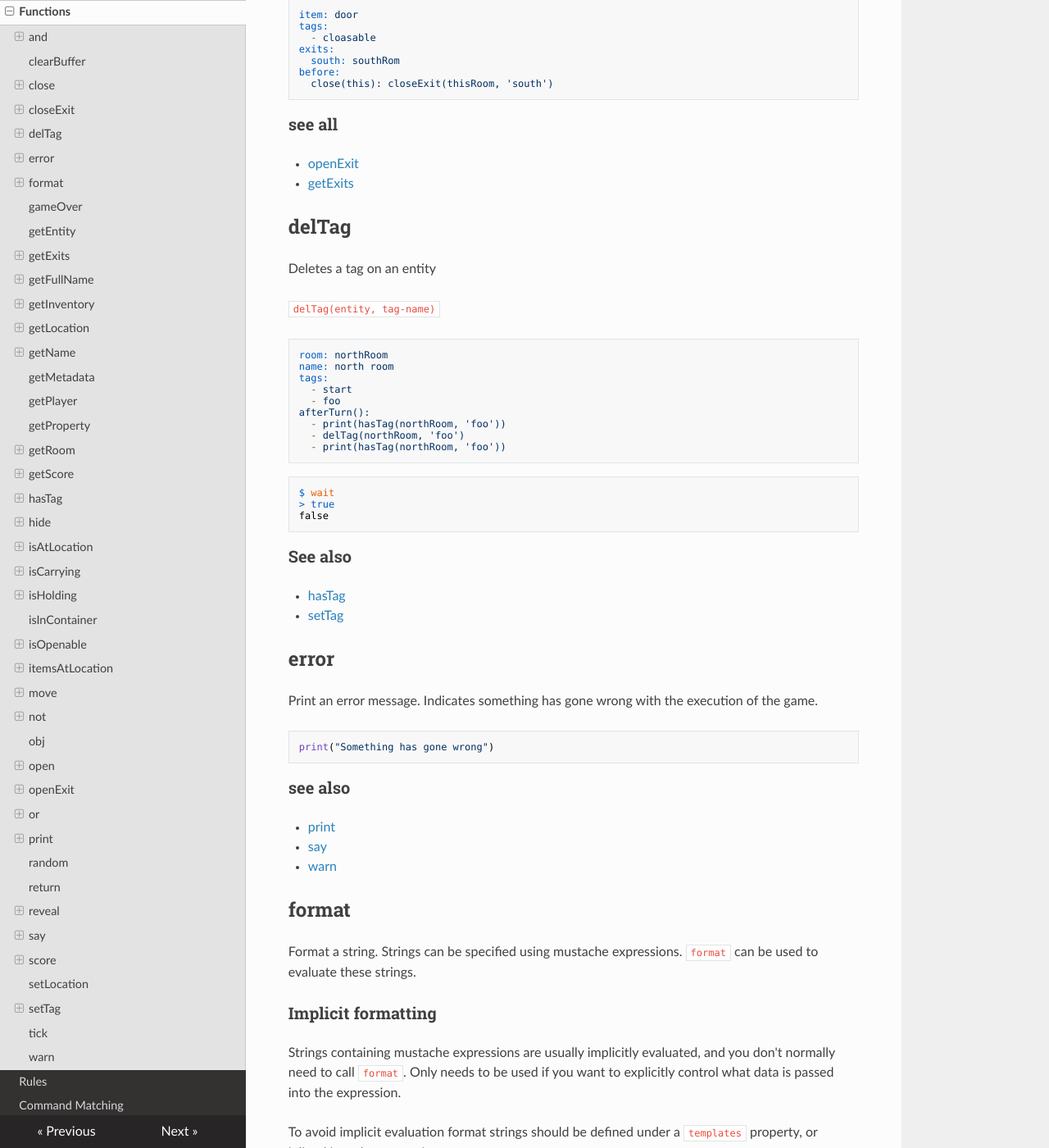
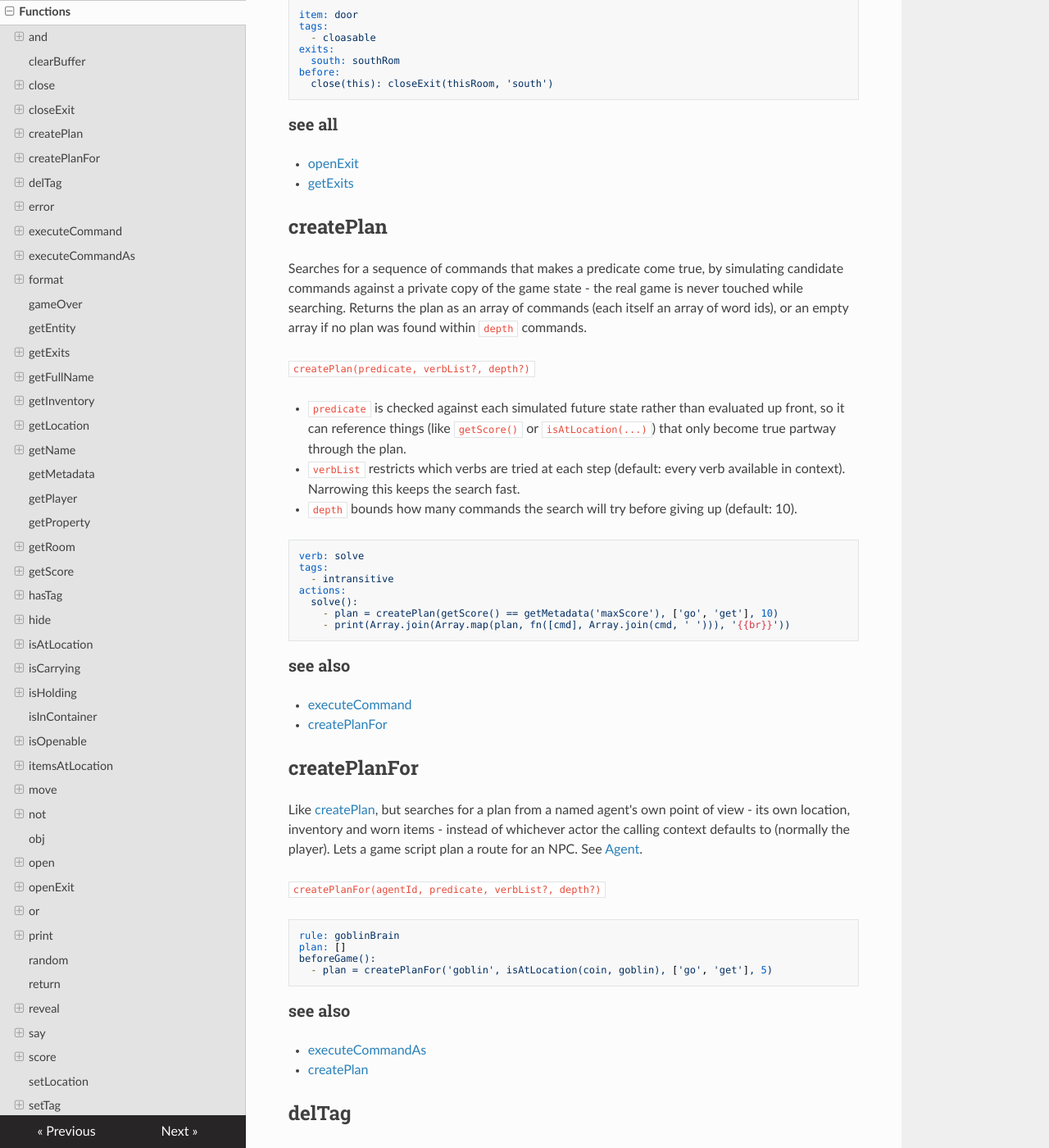
Before and after one commit to tomjefferys/tift, an MkDocs documentation site: the page built from docs/functions.md, in a window 1280 px wide and 1400 px high, scrolled down 1242 px. Shown: the whole window at 82% size. Built offline with MkDocs 1.6.1, drawn with Linux system fonts in a browser that asks for light colours; nearby versions of some CDN libraries; some of the changed text lies outside the part shown.

Commit message:
Add a worked NPC-agent example, and fix look leaking NPC inventory contents (Slice 4)
examples/GoblinThief is a new, minimal example (not touching CloakOfDarkness) where
an NPC plans a route to an item with createPlanFor and carries it out one step per
turn with executeCommandAs - the worked example the agent refactor was building
towards. It's wired into the root Makefile's examples/examples-test targets, and
deliberately skips the react-app dependency, reading stdlib/properties straight
from resources/.

Building it surfaced two real issues, both fixed here:

- A rule's afterTurn() must never call createPlan/createPlanFor directly: afterTurn
  is a global rule, so it also fires inside every command the planner simulates
  while searching (simulated commands run full turn-rule phases to model a real
  turn accurately) - so the rule kept invoking the planner inside its own search,
  recursing without bound. Fixed by planning the goblin's route once in
  beforeGame() and only ever stepping through the stored plan from afterTurn();
  documented in src/npc/controller.yaml since it's a non-obvious trap.

- look only excluded items carried by whoever was looking, not by other agents
  present in the same room, so a goblin's held coin still showed up in the room's
  item listing (complete with its raw "-INVENTORY" container id). Generalised via
  Locations.isCarried, with a regression test in enginetest.ts.

Also documents createPlan/createPlanFor/executeCommand/executeCommandAs and the
"agent" tag in docs/.

Co-Authored-By: Claude Sonnet 5 <noreply@anthropic.com>
Claude-Session: https://claude.ai/code/session_01RzktmwsuJ47j3SuWdNvpwm

````diff
--- a/docs/functions.md
+++ b/docs/functions.md
@@ -62,6 +62,47 @@ before:
 - [openExit](#openexit)
 - [getExits](#getExits)
 
+## createPlan
+
+Searches for a sequence of commands that makes a predicate come true, by simulating candidate commands against a private copy of the game state - the real game is never touched while searching. Returns the plan as an array of commands (each itself an array of word ids), or an empty array if no plan was found within `depth` commands.
+
+`createPlan(predicate, verbList?, depth?)`
+
+- `predicate` is checked against each simulated future state rather than evaluated up front, so it can reference things (like `getScore()` or `isAtLocation(...)`) that only become true partway through the plan.
+- `verbList` restricts which verbs are tried at each step (default: every verb available in context). Narrowing this keeps the search fast.
+- `depth` bounds how many commands the search will try before giving up (default: 10).
+
+```yaml
+verb: solve
+tags:
+  - intransitive
+actions:
+  solve():
+    - plan = createPlan(getScore() == getMetadata('maxScore'), ['go', 'get'], 10)
+    - print(Array.join(Array.map(plan, fn([cmd], Array.join(cmd, ' '))), '{{br}}'))
+```
+
+### see also
+- [executeCommand](#executeCommand)
+- [createPlanFor](#createPlanFor)
+
+## createPlanFor
+
+Like [createPlan](#createPlan), but searches for a plan from a named agent's own point of view - its own location, inventory and worn items - instead of whichever actor the calling context defaults to (normally the player). Lets a game script plan a route for an NPC. See [Agent](traits.md#agent).
+
+`createPlanFor(agentId, predicate, verbList?, depth?)`
+
+```yaml
+rule: goblinBrain
+plan: []
+beforeGame():
+  - plan = createPlanFor('goblin', isAtLocation(coin, goblin), ['go', 'get'], 5)
+```
+
+### see also
+- [executeCommandAs](#executeCommandAs)
+- [createPlan](#createPlan)
+
 ## delTag
 
 Deletes a tag on an entity
@@ -102,6 +143,37 @@ print("Something has gone wrong")
 - [print](#print)
 - [say](#say)
 - [warn](#warn)
+
+## executeCommand
+
+Runs a fully formed command (a list of word ids, eg from a plan found by [createPlan](#createPlan)) against the current context, the same way a player's own turn would. Returns `true` if a matching action was found and executed, `false` if the command didn't match anything currently in scope.
+
+`executeCommand(command, full?)`
+
+`full` (default `false`) also runs the before-turn/after-turn rule phases around the command - use this when the command should behave exactly like a real turn; leave it off to just run the action itself.
+
+```yaml
+rule: grabber
+afterTurn(): executeCommand(['get', 'coin'])
+```
+
+### see also
+- [createPlan](#createPlan)
+- [executeCommandAs](#executeCommandAs)
+
+## executeCommandAs
+
+Like [executeCommand](#executeCommand), but resolves scope (location, inventory, worn items) from a named agent instead of whichever actor the calling context defaults to. Lets a game script make an NPC carry out a command on its own behalf. See [Agent](traits.md#agent).
+
+`executeCommandAs(agentId, command, full?)`
+
+```yaml
+executeCommandAs('goblin', ['go', 'east'])
+```
+
+### see also
+- [createPlanFor](#createPlanFor)
+- [executeCommand](#executeCommand)
 
 ## format
 Format a string. Strings can be specified using mustache expressions. `format` can be used to evaluate these strings.
--- /dev/null
+++ b/examples/GoblinThief/src/items/coin.yaml
@@ -0,0 +1,6 @@
+item: coin
+name: gold coin
+description: A single, gleaming gold coin.
+location: vault
+tags:
+  - carryable
--- /dev/null
+++ b/examples/GoblinThief/src/rooms/vault.yaml
@@ -0,0 +1,6 @@
+room: vault
+name: the vault
+description: >
+  A small vault at the end of the tunnel, empty but for whatever's lying on the floor.
+exits:
+  west: tunnel
````
Also changed, not shown: docs/traits.md (+28 -1 lines), examples/GoblinThief/src/game.yaml (added, +15 -0 lines), examples/GoblinThief/src/npc/controller.yaml (added, +27 -0 lines), examples/GoblinThief/src/npc/goblin.yaml (added, +7 -0 lines), examples/GoblinThief/src/rooms/hollow.yaml (added, +8 -0 lines), examples/GoblinThief/src/rooms/tunnel.yaml (added, +8 -0 lines), 6 other files.
